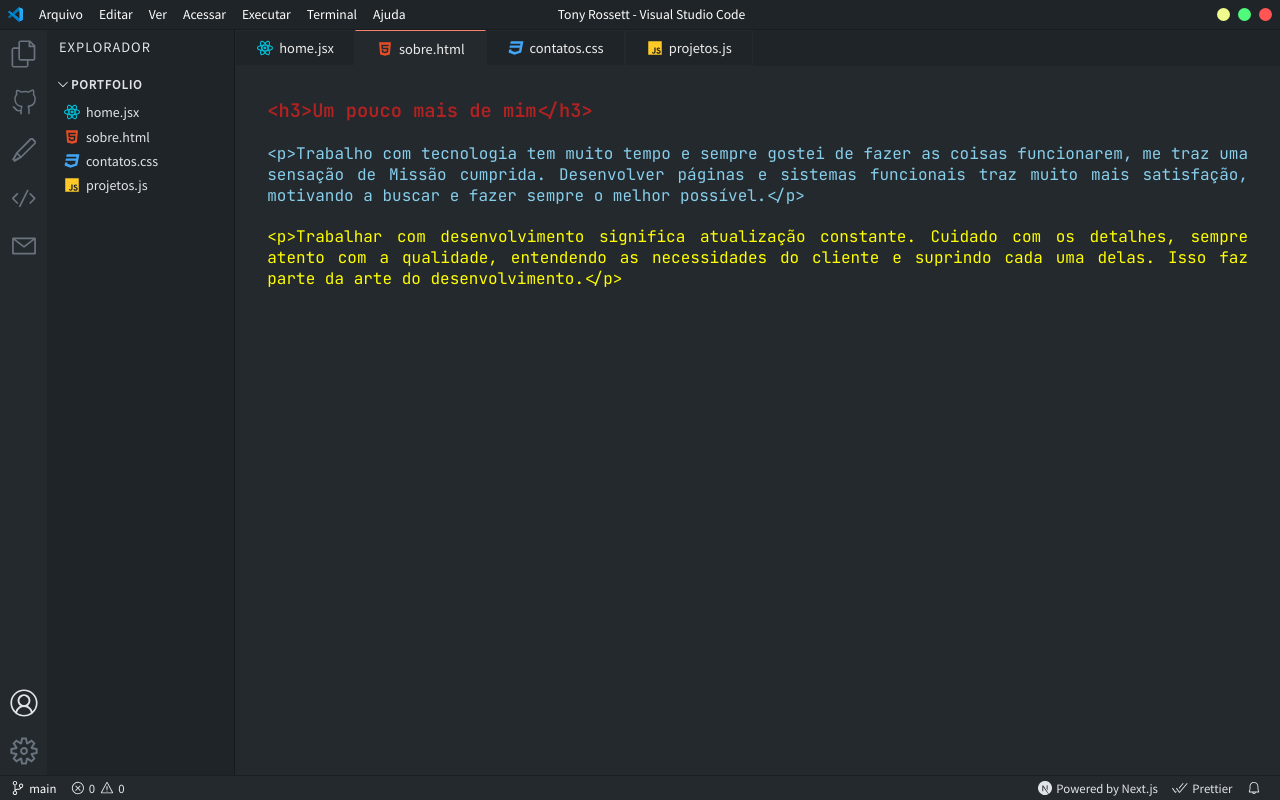
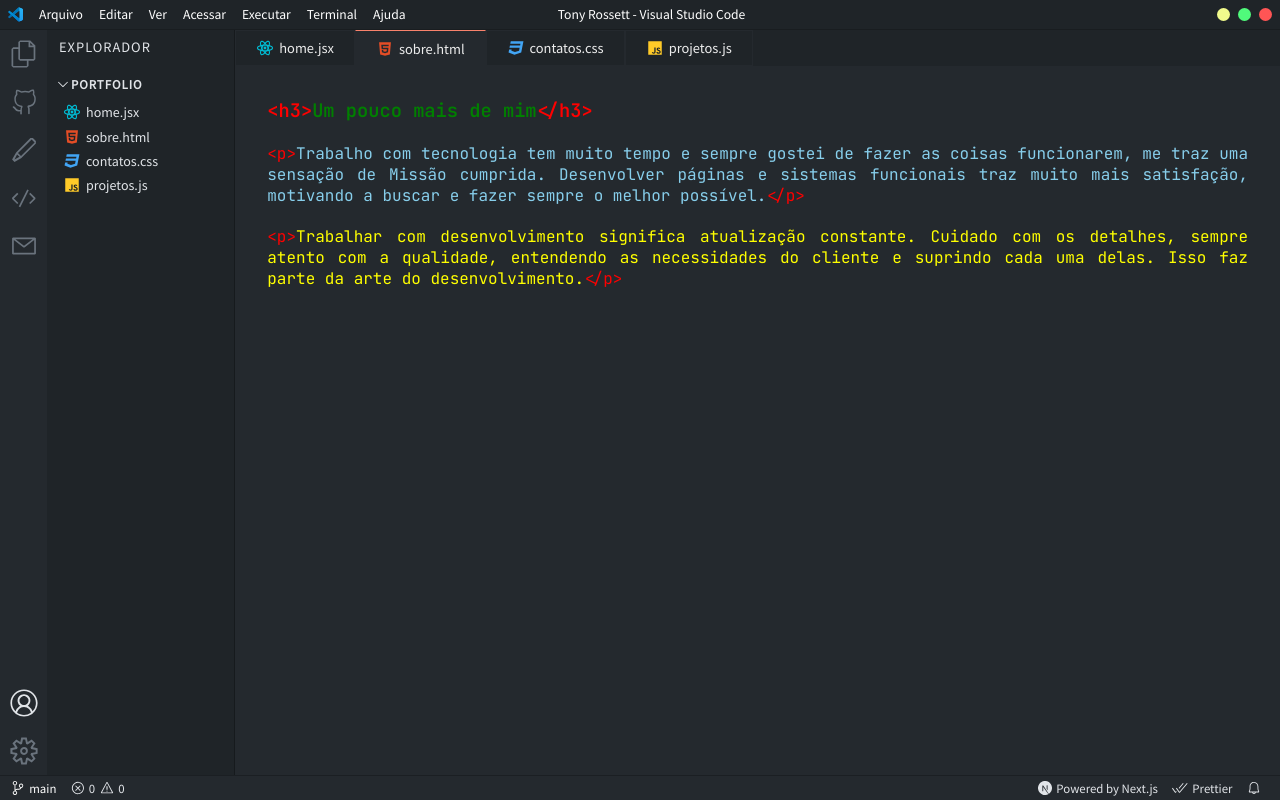
Before and after one commit to tonyrossett/apresentacao, a Next.js app: page /about in a window 1280 px wide. Built offline with nearby package versions, Linux system fonts and the light colour scheme.

Commit message:
In About Section, formatted texts

```diff
--- a/pages/about.jsx
+++ b/pages/about.jsx
@@ -1,16 +1,20 @@
 import styles from '../styles/AboutPage.module.css';
+
 
 const AboutPage = () => {
   return (
     <>
-      <h3 className={styles.title}>{"<h3>Um pouco mais de mim</h3>"}</h3>
-      <p className={styles.textLine1}>
-        {"<p>Trabalho com tecnologia tem muito tempo e sempre gostei de fazer as coisas funcionarem, me traz uma sensação de Missão cumprida. Desenvolver páginas e sistemas funcionais traz muito mais satisfação, motivando a buscar e fazer sempre o melhor possível.</p>"}
+      <h3 className={styles.title}><span className={styles.tagColor}>{"<h3>"}</span>Um pouco mais de mim<span className={styles.tagColor}>{"</h3>"}</span></h3>
+
+      <p className={styles.textLine1}><span className={styles.tagColor}>{"<p>"}</span>
+        Trabalho com tecnologia tem muito tempo e sempre gostei de fazer as coisas funcionarem, me traz uma sensação de Missão cumprida. Desenvolver páginas e sistemas funcionais traz muito mais satisfação, motivando a buscar e fazer sempre o melhor possível.<span className={styles.tagColor}>{"</p>"}</span>
       </p>
 
-      <p className={styles.textLine2}>
-        {"<p>Trabalhar com desenvolvimento significa atualização constante. Cuidado com os detalhes, sempre atento com a qualidade, entendendo as necessidades do cliente e suprindo cada uma delas. Isso faz parte da arte do desenvolvimento.</p>"}
+      <p className={styles.textLine2}><span className={styles.tagColor}>{"<p>"}</span>
+        Trabalhar com desenvolvimento significa atualização constante. Cuidado com os detalhes, sempre atento com a qualidade, entendendo as necessidades do cliente e suprindo cada uma delas. Isso faz parte da arte do desenvolvimento.<span className={styles.tagColor}>{"</p>"}</span>
       </p>
+
+
 
     </>
   );
--- a/styles/AboutPage.module.css
+++ b/styles/AboutPage.module.css
@@ -1,6 +1,14 @@
+
+
+.tagColor {
+    color: red;
+}
+
 .title {
-    color:firebrick
+    color:green
 }
+
+
 .textLine1 {
     margin-top: 20px;
     color:skyblue;
```
